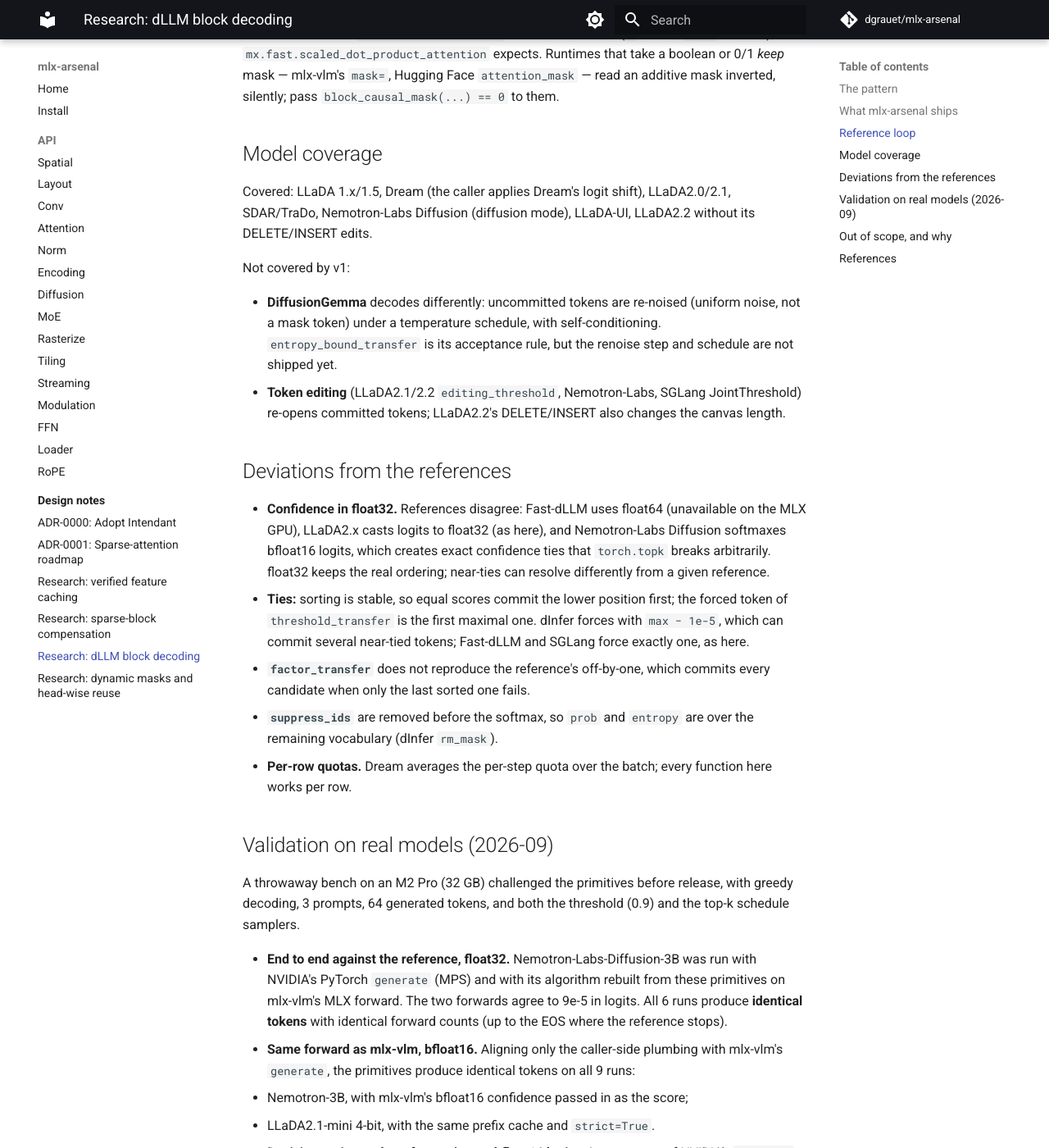
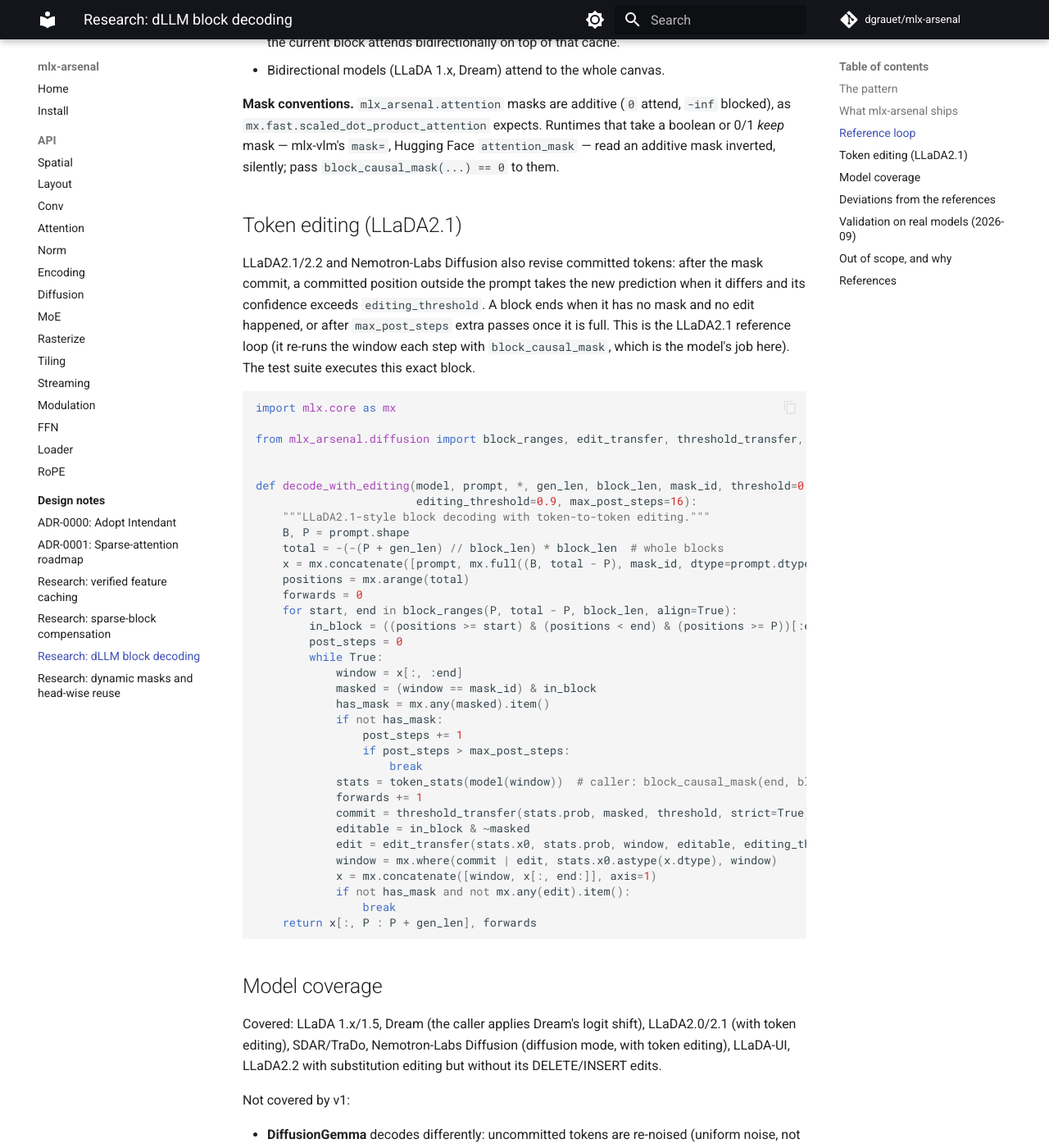
Before and after one commit to dgrauet/mlx-arsenal, an MkDocs documentation site: the page built from docs/research/dllm-block-decoding.md, in a window 1280 px wide and 1400 px high, scrolled down 2717 px. Shown: the whole window at 82% size. Built offline with MkDocs 1.6.1 and Material for MkDocs 9.7.7, drawn with Linux system fonts in a browser that asks for light colours; comment, search, counter and statistics services are not loaded; some of the changed text lies outside the part shown.

Commit message:
docs: document the llada2.1 token-editing loop
The loop (mask commit + edit_transfer + post-step termination) is
extracted from the research note and executed by the test suite,
including a max_post_steps bound check.

Co-Authored-By: Claude Opus 5.5 <noreply@anthropic.com>
Claude-Session: https://claude.ai/code/session_01WpxsXyNmLskVHUCzfNu59g

````diff
--- a/docs/research/dllm-block-decoding.md
+++ b/docs/research/dllm-block-decoding.md
@@ -37,6 +37,7 @@ caller.
 | `topk_transfer` | commit the `k` most confident, `k` per row | LLaDA / Fast-dLLM fixed quota |
 | `factor_transfer` | longest prefix with `(i+1)(1 − c_(i)) ≤ f` | Fast-dLLM `get_transfer_index_dynamic` |
 | `entropy_bound_transfer` | longest low-entropy prefix with `Σ_{j<i} H_(j) ≤ γ` | EB-Sampler, DiffusionGemma acceptance |
+| `edit_transfer` | revise committed tokens when `x0 ≠ token` and `p > τ_edit` | LLaDA2.1/2.2 `editing_threshold`, Nemotron-Labs, SGLang JointThreshold |
 | `transfer_schedule` | `(B, steps)` linear quotas | Fast-dLLM / LLaDA `get_num_transfer_tokens` |
 | `block_ranges` | block boundaries, prompt-relative or absolute-aligned | dInfer `BlockIterator` (`start_block_align`) |
 
@@ -107,11 +108,60 @@ Runtimes that take a boolean or 0/1 *keep* mask — mlx-vlm's `mask=`,
 Hugging Face `attention_mask` — read an additive mask inverted, silently;
 pass `block_causal_mask(...) == 0` to them.
 
+## Token editing (LLaDA2.1)
+
+LLaDA2.1/2.2 and Nemotron-Labs Diffusion also revise committed tokens: after
+the mask commit, a committed position outside the prompt takes the new
+prediction when it differs and its confidence exceeds `editing_threshold`.
+A block ends when it has no mask and no edit happened, or after
+`max_post_steps` extra passes once it is full. This is the LLaDA2.1
+reference loop (it re-runs the window each step with `block_causal_mask`,
+which is the model's job here). The test suite executes this exact block.
+
+<!-- editing-loop -->
+```python
+import mlx.core as mx
+
+from mlx_arsenal.diffusion import block_ranges, edit_transfer, threshold_transfer, token_stats
+
+
+def decode_with_editing(model, prompt, *, gen_len, block_len, mask_id, threshold=0.95,
+                        editing_threshold=0.9, max_post_steps=16):
+    """LLaDA2.1-style block decoding with token-to-token editing."""
+    B, P = prompt.shape
+    total = -(-(P + gen_len) // block_len) * block_len  # whole blocks
+    x = mx.concatenate([prompt, mx.full((B, total - P), mask_id, dtype=prompt.dtype)], axis=1)
+    positions = mx.arange(total)
+    forwards = 0
+    for start, end in block_ranges(P, total - P, block_len, align=True):
+        in_block = ((positions >= start) & (positions < end) & (positions >= P))[:end]
+        post_steps = 0
+        while True:
+            window = x[:, :end]
+            masked = (window == mask_id) & in_block
+            has_mask = mx.any(masked).item()
+            if not has_mask:
+                post_steps += 1
+                if post_steps > max_post_steps:
+                    break
+            stats = token_stats(model(window))  # caller: block_causal_mask(end, block_len)
+            forwards += 1
+            commit = threshold_transfer(stats.prob, masked, threshold, strict=True)
+            editable = in_block & ~masked
+            edit = edit_transfer(stats.x0, stats.prob, window, editable, editing_threshold)
+            window = mx.where(commit | edit, stats.x0.astype(x.dtype), window)
+            x = mx.concatenate([window, x[:, end:]], axis=1)
+            if not has_mask and not mx.any(edit).item():
+                break
+    return x[:, P : P + gen_len], forwards
+```
+
 ## Model coverage
 
 Covered: LLaDA 1.x/1.5, Dream (the caller applies Dream's logit shift),
-LLaDA2.0/2.1, SDAR/TraDo, Nemotron-Labs Diffusion (diffusion mode),
-LLaDA-UI, LLaDA2.2 without its DELETE/INSERT edits.
+LLaDA2.0/2.1 (with token editing), SDAR/TraDo, Nemotron-Labs Diffusion
+(diffusion mode, with token editing), LLaDA-UI, LLaDA2.2 with substitution
+editing but without its DELETE/INSERT edits.
 
 Not covered by v1:
 
@@ -119,9 +169,8 @@ Not covered by v1:
   (uniform noise, not a mask token) under a temperature schedule, with
   self-conditioning. `entropy_bound_transfer` is its acceptance rule, but
   the renoise step and schedule are not shipped yet.
-- **Token editing** (LLaDA2.1/2.2 `editing_threshold`, Nemotron-Labs,
-  SGLang JointThreshold) re-opens committed tokens; LLaDA2.2's
-  DELETE/INSERT also changes the canvas length.
+- **LLaDA2.2 DELETE/INSERT** edits change the canvas length; only
+  substitution editing (`edit_transfer`) is covered.
 
 ## Deviations from the references
 
````
Also changed, not shown: 1 other file.
